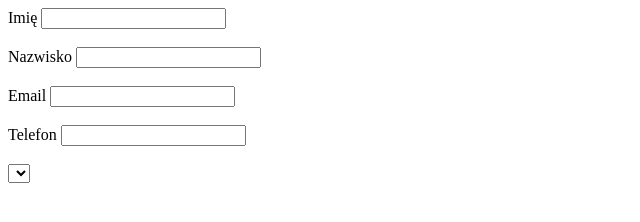
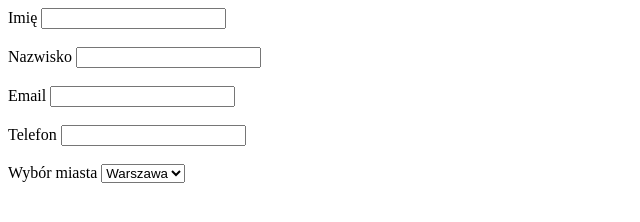
Before and after one commit to nataliyasoyko/natalka15.github.io, a plain HTML site: page warsztaty domowe/22378-1-formularz-html5/index.html in a window 1280 px wide. Shown: the whole page, without its empty margins (0-640 px from the left). Drawn offline with Linux system fonts and the light colour scheme.

Commit message:
poprawka cities

```diff
--- a/warsztaty domowe/22378-1-formularz-html5/index.html
+++ b/warsztaty domowe/22378-1-formularz-html5/index.html
@@ -15,11 +15,11 @@
         <input type="email" name="email" id="email"> <br> <br>
         <label for="telephone">Telefon</label>
         <input type="tel" name="telephone" id="telefone"> <br> <br>
-
+        <label for="miasto">Wybór miasta</label>
         <select name="cities">
-            <option value="Warszawa"></option>
-            <option value="Gdańsk"></option>
-            <option value="KrakOw"></option>
+            <option value="Warszawa">Warszawa</option>
+            <option value="Gdańsk">Gdańsk</option>
+            <option value="KrakOw">KrakOw</option>
 
         </select>
 
```
